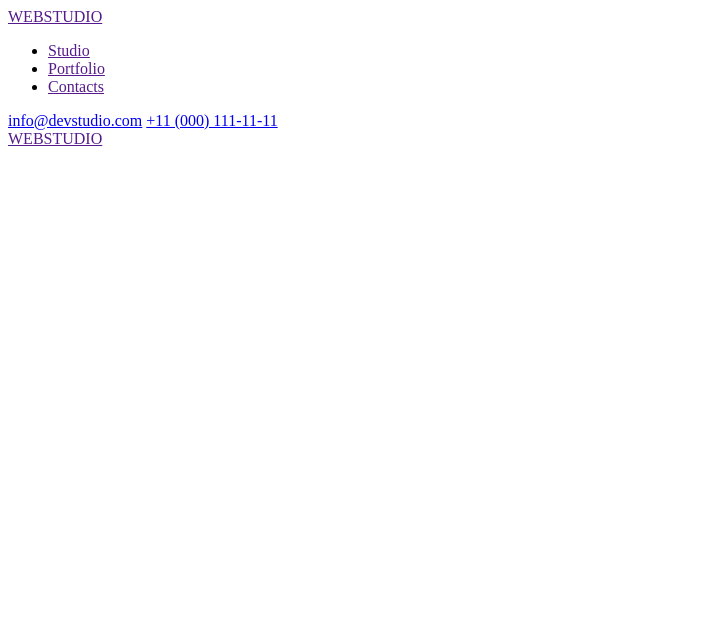
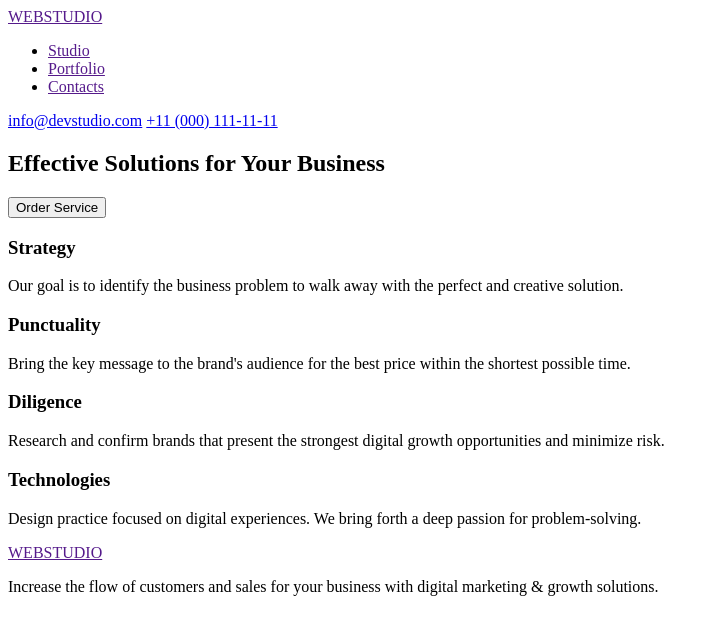
Before and after one commit to OleksiyVoloshyn/goit-markup-hw-01, a plain HTML site: page index.html in a window 1280 px wide. Shown: the whole page, without its empty margins (0-719 px from the left). Drawn offline with Linux system fonts and the light colour scheme.

Commit message:
commit message

```diff
--- a/index.html
+++ b/index.html
@@ -29,12 +29,34 @@
         <a href="tel:+11 (000) 111-11-11">+11 (000) 111-11-11</a>
     </header>
     <Main>
-
+        <section>
+            <h1>Effective Solutions for Your Business</h1>
+            <button type="button">Order Service</button>
+        </section>
+        <section>
+           <div>
+                <h3>Strategy</h3>
+                <p>Our goal is to identify the business problem to walk away with the perfect and creative solution.</p>
+           </div>
+           <div>
+                <h3>Punctuality</h3>
+                <p>Bring the key message to the brand's audience for the best price within the shortest possible time.</p>
+            </div>
+            <div>
+                <h3>Diligence</h3>
+                <p>Research and confirm brands that present the strongest digital growth opportunities and minimize risk.</p>
+           </div>
+           <div>
+                <h3>Technologies</h3>
+                <p>Design practice focused on digital experiences. We bring forth a deep passion for problem-solving.</p>
+       </div>
+        </section>
     </Main>
     <footer>
         <a href="">
             WEBSTUDIO
         </a>
+        <p>Increase the flow of customers and sales for your business with digital marketing & growth solutions.</p>
     </footer>
 
 </body>
```
